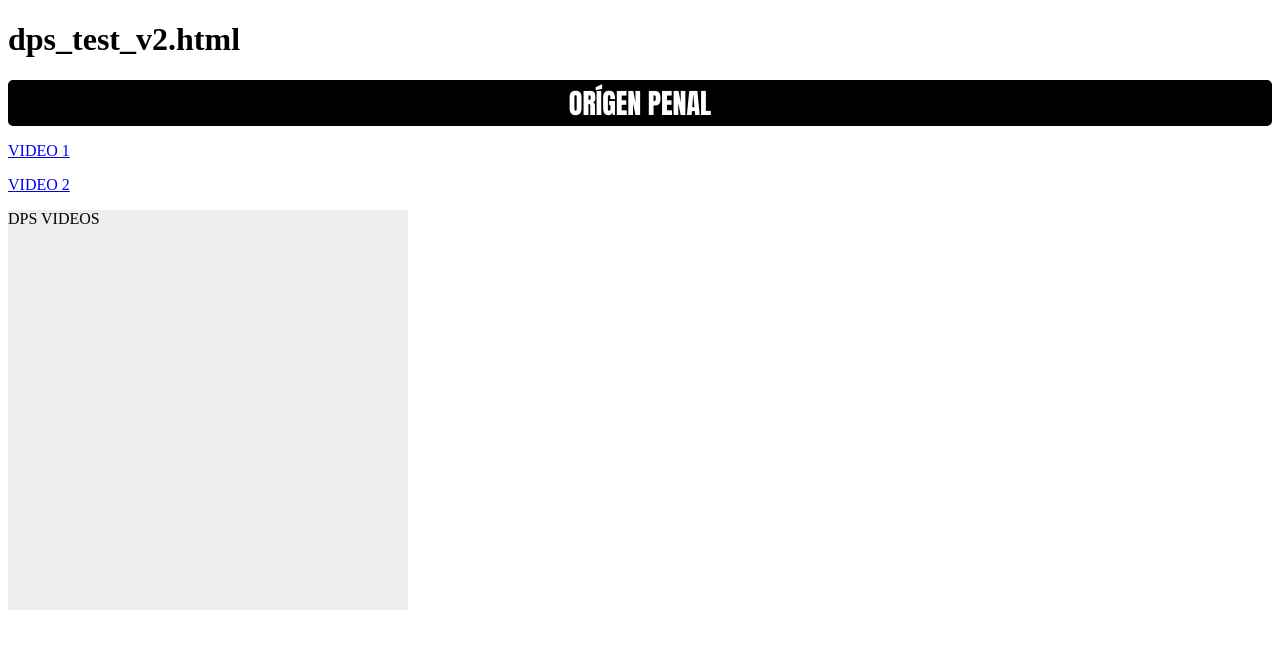
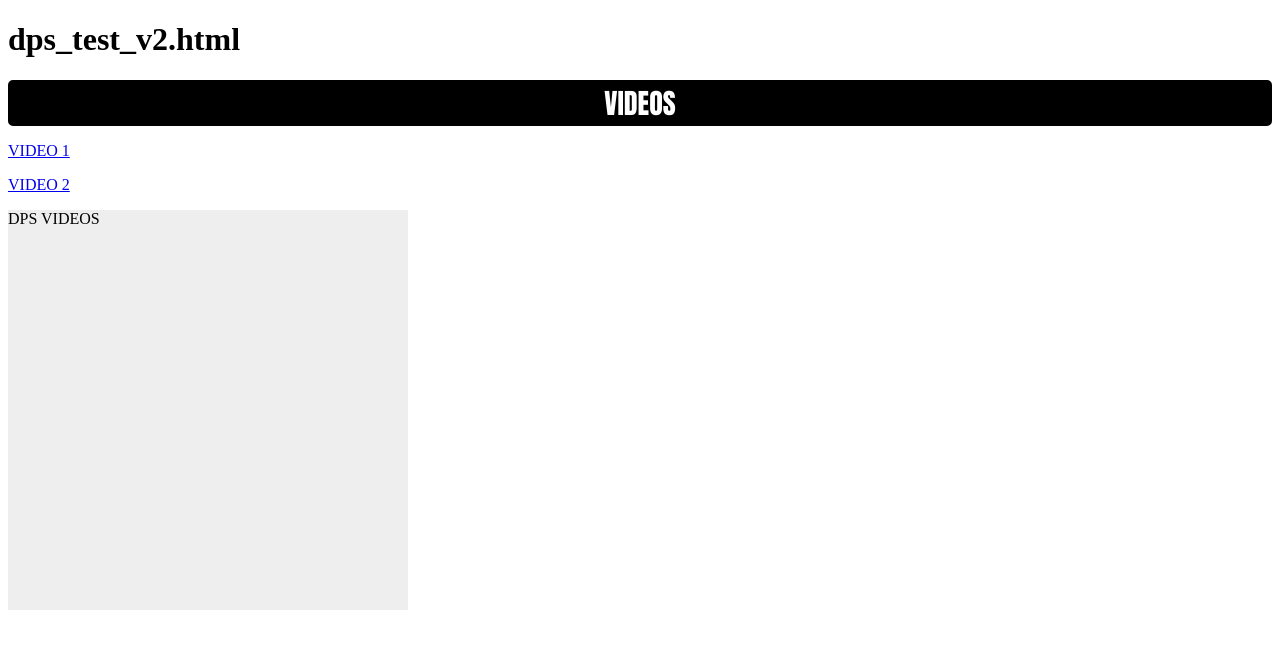
Before and after one commit to Joegc17/test, a plain HTML site: page index.html in a window 1280 px wide. Drawn offline with Linux system fonts and the light colour scheme.

Commit message:
Update index.html

```diff
--- a/index.html
+++ b/index.html
@@ -8,7 +8,17 @@
 <body>
 <h1> dps_test_v2.html</h1>
 
-    <div _ngcontent-ng-c1522821346="" tabindex="0" class="component" style="border-color: rgb(0, 0, 0); background: rgb(0, 0, 0); border-style: solid; border-width: 2px; border-radius: 5px; opacity: 1; font-family: Roboto; box-shadow: none; overflow: visible;"><!----><!----><!----><div _ngcontent-ng-c1522821346="" class="component-body"><ng2-textbox-wrapper class="ng-star-inserted"><ng2-textbox _nghost-ng-c4032978852=""><div _ngcontent-ng-c4032978852="" class="ng2-textbox" style="padding-top: 0px; padding-left: 8px; padding-right: 8px; color: rgb(0, 0, 0); font-family: Roboto; font-size: 14px; overflow: visible;"><div style="text-align: center;" align="center"><span style="font-family: Impact;"><font color="#ffffff" style="font-size: 28px;">ORÍGEN PENAL</font></span></div></div></ng2-textbox></ng2-textbox-wrapper><!----></div><!----><!----></div>
+    <div _ngcontent-ng-c1522821346="" tabindex="0" class="component" style="border-color: rgb(0, 0, 0); background: rgb(0, 0, 0); border-style: solid; border-width: 2px; border-radius: 5px; opacity: 1; font-family: Roboto; box-shadow: none; overflow: visible;">
+        <!----><!----><!---->
+        <div _ngcontent-ng-c1522821346="" class="component-body">
+            <ng2-textbox-wrapper class="ng-star-inserted"><ng2-textbox _nghost-ng-c4032978852="">
+                <div _ngcontent-ng-c4032978852="" class="ng2-textbox" style="padding-top: 0px; padding-left: 8px; padding-right: 8px; color: rgb(0, 0, 0); font-family: Roboto; font-size: 14px; overflow: visible;">
+                    <div style="text-align: center;" align="center"><span style="font-family: Impact;"><font color="#ffffff" style="font-size: 28px;">VIDEOS</font></span></div>
+                </div>
+            </ng2-textbox>
+            </ng2-textbox-wrapper><!---->
+        </div><!----><!---->
+    </div>
 
 
     <!--
```
